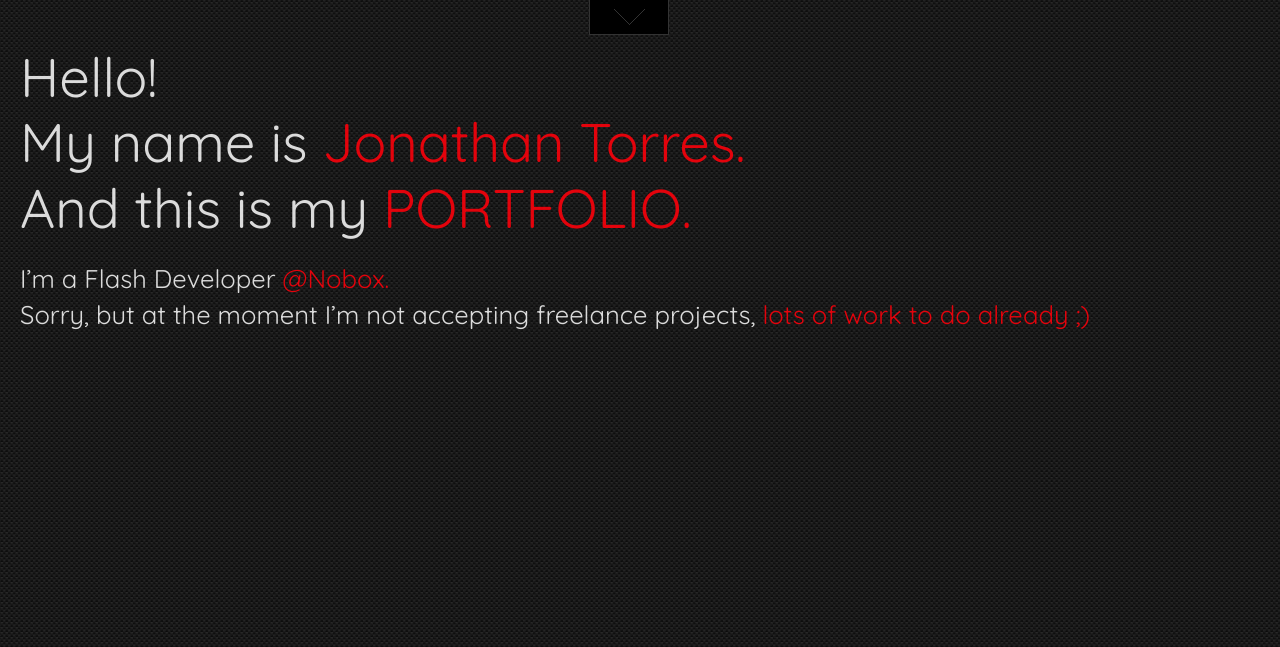
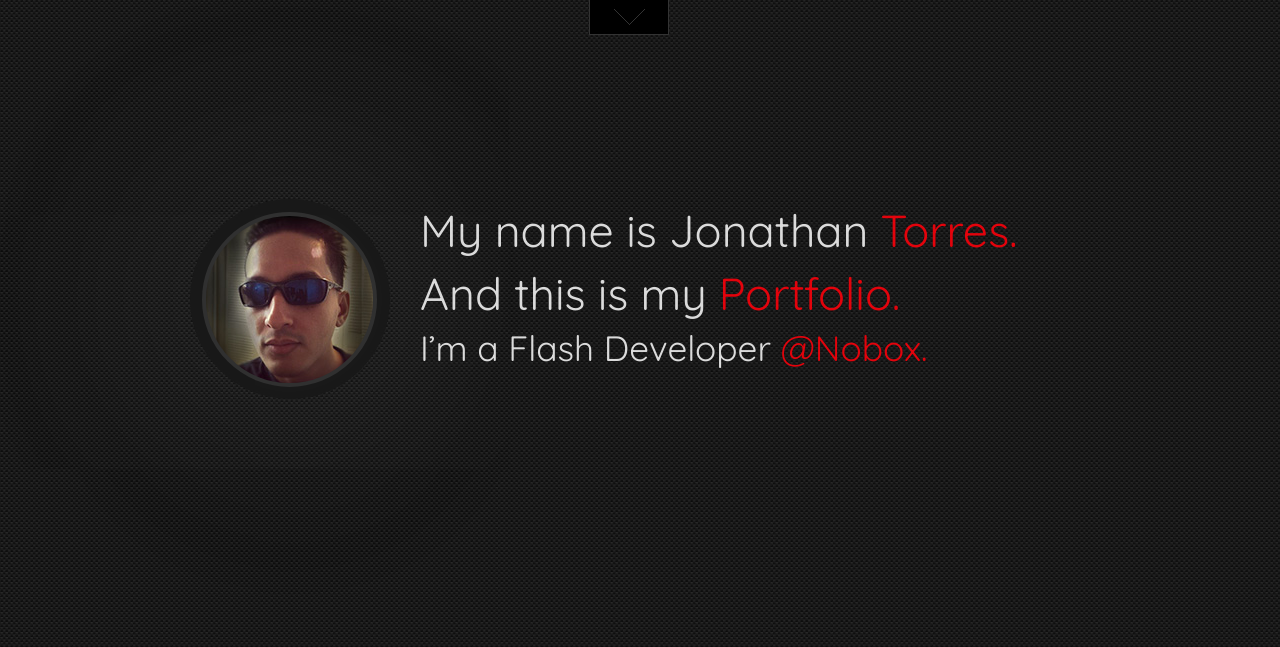
Before and after one commit to jonathantorres/Portfolio, a PHP site: page / in a window 1280 px wide. Shown: the part 40-687 px from the top of the page. Run offline with PHP 8.4, Linux system fonts and the light colour scheme; style sheets or scripts are compiled from the project's sources; some libraries are stand-ins or nearby versions.

Commit message:
current checkpoint

```diff
--- a/header.php
+++ b/header.php
@@ -39,8 +39,11 @@
             <h3 class="load_text">Loading...</h3>
         </div>
 
+        <!-- Site Header -->
         <header id="topheader">
             <a class="jonathan" href="#" alt="Jonathan Torres">Jonathan <span class="johnred">Torres</span></a>
+
+            <!-- Site Navigation -->
             <nav>
                 <ul id="main_nav">
                     <li class="selected">
@@ -73,6 +76,7 @@
                 <img src="img/arrow_down.png">
             </a>
 
+            <!-- The sliding header -->
             <div id="header_content">
                 <a href="#" class="header_arrow left_arrow"></a>
                 <a href="#" class="header_arrow right_arrow"></a>
--- a/js/Site.js
+++ b/js/Site.js
@@ -15,11 +15,10 @@
 		TweenMax.to($topHeader, 0.5, { top : "0px", ease : Power1.easeOut } );
 		TweenMax.to($pageFooter, 0.5, { bottom : "0px", ease : Power1.easeOut } );
 
-		switchSection("welcome");
-
 		header = new Header();
 		header.init($topHeader);
 
+		switchSection("welcome");
 		addressListeners();
 	};
 
@@ -55,6 +54,9 @@
 			}
 		});
 
+		/**
+		 * Click on main nav items
+		 */
 		$("#main_nav a").on("click", function(e) {
 			e.preventDefault();
 			var path = $(this).attr("href");
@@ -95,22 +97,22 @@
 		switch (section) {
 			case "welcome" :
 				var welcome = new Welcome();
-				welcome.init();
+				//welcome.init();
 				break;
 
 			case "portfolio" :
 				var portfolio = new Portfolio();
-				portfolio.init();
+				//portfolio.init();
 				break;
 
 			case "contact" :
 				var contact = new Contact();
-				contact.init();
+				//contact.init();
 				break;
 
 			case "resume" :
 				var resume = new Resume();
-				resume.init();
+				//resume.init();
 				break;
 		}
 	};
--- a/sass/main.scss
+++ b/sass/main.scss
@@ -41,7 +41,7 @@ $helveticaFont: Helvetica, Arial, san-serif;
 body { font-family: $quicksandFont; background: url(../img/page_bg.jpg) repeat; }
 h1, h2, h3, h4, h5, p, ul, ol { margin: 0px; padding: 0px; }
 h1, h2, h3, h4, h5 { font-weight: normal; color: $lightGray; }
-h1 { font-size: $size40px; }
+h1 { font-size: $size38px; }
 h2 { font-size: $size34px; }
 h3 { font-size: $size28px; }
 h4 { font-size: $size24px; }
@@ -283,7 +283,9 @@ a:hover { text-decoration: underline; }
 	}
 }
 
-// Content Area
+/**
+ * Content Area
+ */
 #content {
 	position: absolute;
 	display: block;
@@ -301,13 +303,25 @@ a:hover { text-decoration: underline; }
  */
 #welcome {
 	display: block;
+	width: 900px;
+	margin: 154px auto auto auto;
 	font-family: $quicksandFont;
 
-	h1, h3 { font-weight: normal; }
-	h1 { font-size: $size40px; line-height: 1.2; }
-	h3 {
-		font-size: $size22px;
-		&.first { padding-top: 20px; }
+	.circle {
+		display: block;
+		float: left;
+		margin: 0px 30px 0px 0px;
+		@include circle(200px, 200px, #161616);
+		@include box-shadow(0px 0px 400px 40px rgba(150, 150, 150, 0.08));
+
+		.inside {
+			@include circle(167px, 167px, #303030);
+			overflow: hidden;
+			border: solid 4px #303030;
+			margin: 13px 0px 0px 12px;
+
+			img { display: block; margin: 0px 0px 0px -42px; }
+		}
 	}
 }
 
--- a/welcome.php
+++ b/welcome.php
@@ -1,7 +1,11 @@
 <section id="welcome">
-    <h1>Hello!</h1>
-    <h1>My name is <span class="johnred">Jonathan Torres.</span></h1>
-    <h1>And this is my <span class="johnred">PORTFOLIO.</span></h1>
-    <h3 class="first">I’m a Flash Developer <span class="johnred">@Nobox.</span></h3>
-    <h3>Sorry, but at the moment I’m not accepting freelance projects, <span class="johnred">lots of work to do already ;)</span></h3>
+	<div class="circle">
+		<div class="circle inside">
+			<img src="img/thats_me.jpg" alt="me">
+		</div>
+	</div><!-- .circle -->
+
+    <h2>My name is Jonathan <span class="johnred">Torres.</span></h2>
+    <h2>And this is my <span class="johnred">Portfolio.</span></h2>
+    <h3>I’m a Flash Developer <span class="johnred">@Nobox.</span></h3>
 </section>
```
